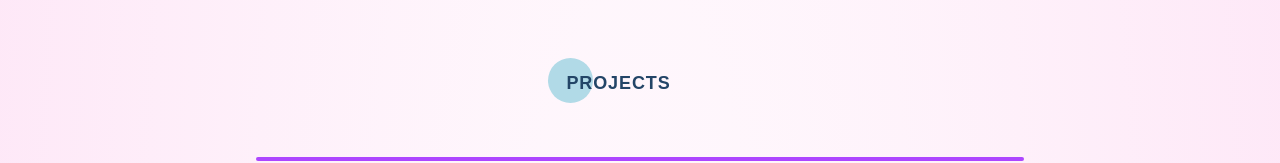
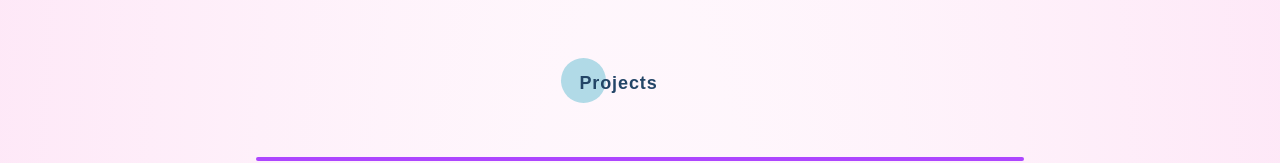
Before and after one commit to SiddharthP121/siddhartha-portfolio, a React (Vite) app: page / in a window 1280 px wide. Shown: the part 426-589 px from the top of the page. Built offline with nearby package versions, Linux system fonts and the light colour scheme; some icons are missing; a web font is replaced by a local one.

Commit message:
Done finally

```diff
--- a/src/components/About.jsx
+++ b/src/components/About.jsx
@@ -30,7 +30,7 @@ const About = () => {
               to learn new technologies and improve my skills.
             </p>
             <button className="cta flex items-center justify-center gap-2 rounded-full bg-[#0a192f] px-6 py-3 text-white transition duration-300 ease-in-out hover:bg-[#4d5776] group">
-              <span>Contact</span>
+              <span><a href="#contact">Contact</a></span>
               <lord-icon
                 src="https://cdn.lordicon.com/vcdutftw.json"
                 trigger="hover"
--- a/src/components/Home.jsx
+++ b/src/components/Home.jsx
@@ -22,7 +22,7 @@ const Home = () => {
       </div>
 
       <button className="cta flex items-center justify-center gap-2 rounded-full bg-[#0a192f] px-6 py-3 text-white transition duration-300 ease-in-out hover:bg-[#4d5776] group">
-        <span>PROJECTS</span>
+        <span><a href="#projects">Projects</a></span>
         <lord-icon
           src="https://cdn.lordicon.com/gvtjlyjf.json"
           trigger="loop-on-hover"
```
